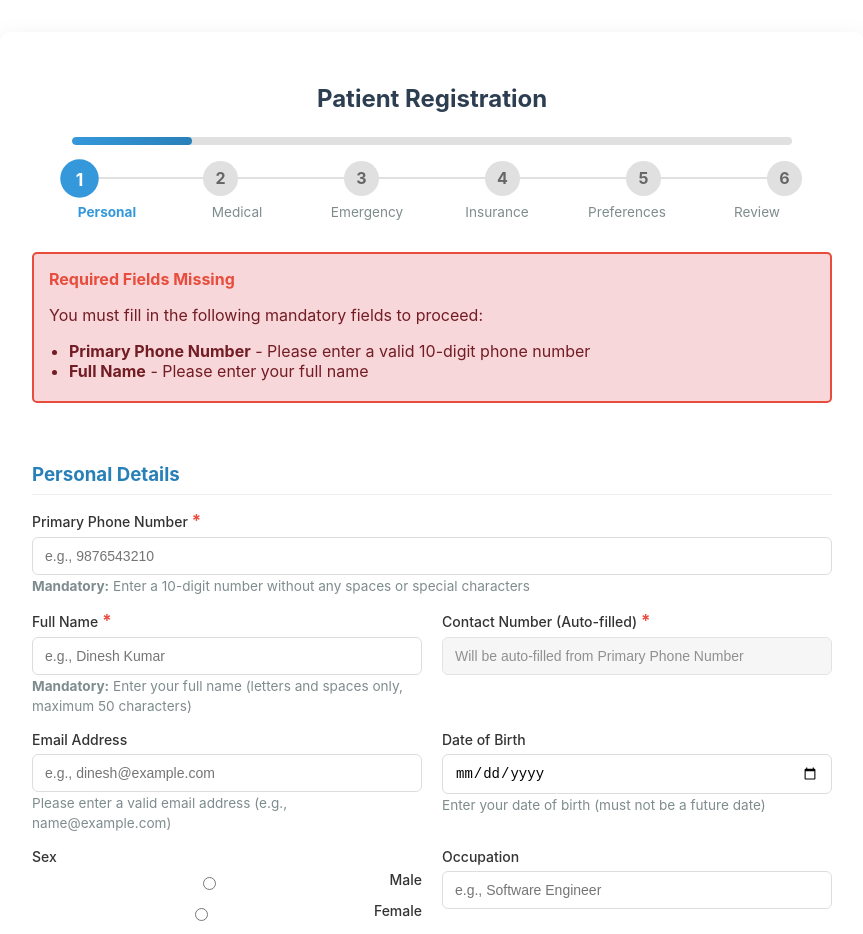
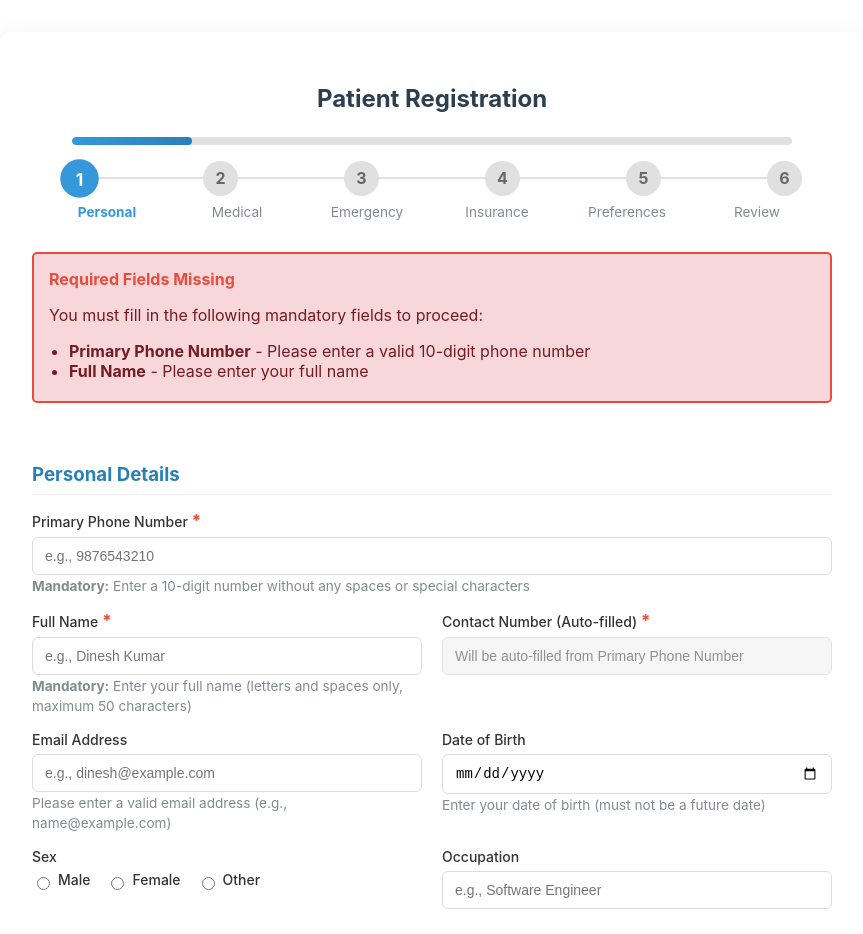
Before and after one commit to deepak-sekarbabu/patient-registration-ui, a React (Create React App) app: page /register in a window 1280 px wide. Shown: the top 934 px of the page, without its empty margins (208-1071 px from the left). Built offline with nearby package versions, Linux system fonts and the light colour scheme.

Commit message:
feat: Update layout of checkbox and radio groups for improved alignment and spacing

```diff
--- a/src/components/PatientRegistration/PatientRegistrationForm.css
+++ b/src/components/PatientRegistration/PatientRegistrationForm.css
@@ -210,9 +210,11 @@
   border-bottom: 1px solid #eee;
 }
 
-.checkbox-group,
-.radio-group {
-  margin-bottom: 1rem;
+.radio-group,
+.checkbox-group {
+  display: flex;
+  gap: 1rem;
+  align-items: center;
 }
 
 .checkbox-item,
```
